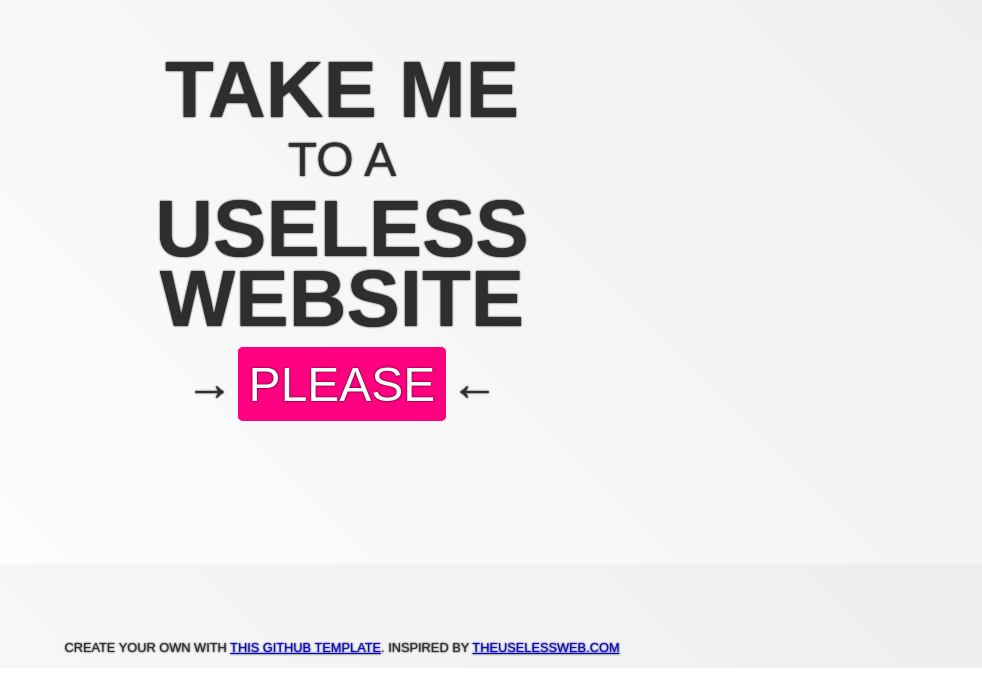
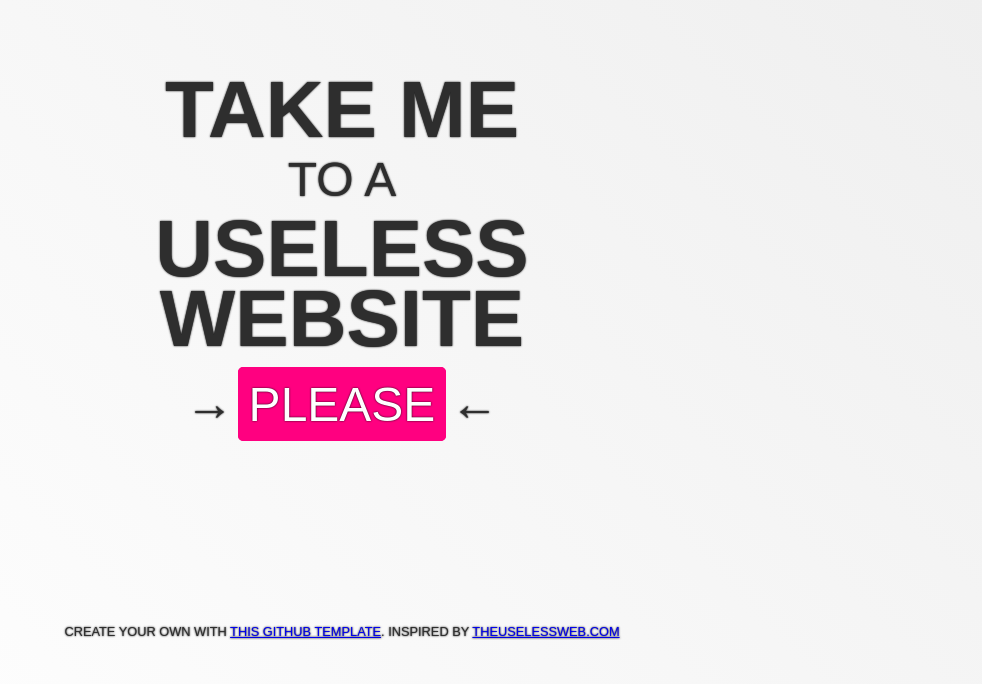
Before and after one commit to VaagenIM/useless-site-template, a plain HTML site: page index.html in a window 1280 px wide. Shown: the part 132-816 px from the top of the page, without its empty margins (298-1280 px from the left). Drawn offline with Linux system fonts and the light colour scheme.

Commit message:
Update index.html

```diff
--- a/index.html
+++ b/index.html
@@ -9,5 +9,5 @@
 
         function redirect() {}
     </script>
-    <meta charset="UTF-8"> <meta name="viewport" content="width=device-width, user-scalable=no, initial-scale=1.0, maximum-scale=1.0, minimum-scale=1.0"> <meta http-equiv="X-UA-Compatible" content="ie=edge"> <title>Take me to a useless site!</title> <style>body{display: flex; justify-content: center; align-items: center; height: 85vh; text-transform: uppercase; font-family: sans-serif; background: linear-gradient(45deg, #fff, #eee); text-shadow: 0 0 2px #000; color: #2e2e2e;}h1{font-size: 5rem; font-weight: bold;}h2{font-size: 3rem; font-weight: lighter;}div{text-align: center; line-height: 1em;}.please{padding-top: 1rem;}.please i{font-size: 3rem;}.please span{background-color: #ff0080; border: 1px solid #ff0080; border-radius: 5px; color: #fff; padding: 0.2em; cursor: pointer; display: inline; font-size: 3rem;}.please span:hover{background-color: #ff1493;}footer{position: absolute; bottom: 0; left: 0; right: 0; text-align: center; font-size: 0.8rem; color: #2e2e2e;}</style></head><body> <div> <h1>Take me</h1> <h2>to a</h2></h2> <h1>useless</h1> <h1>website</h1> <div class="please"> <i>→</i> <span onclick="window.location.href=uselessSites[Math.floor(Math.random() * uselessSites.length)]">Please</span> <i>←</i> </div></div><footer> <p>Create your own with <a href="https://github.com/VaagenIM/useless-site-template">this GitHub Template</a>. Inspired by <a href="https://theuselessweb.com/">theuselessweb.com</a></p></footer></body>
+    <meta charset="UTF-8"> <meta name="viewport" content="width=device-width, user-scalable=no, initial-scale=1.0, maximum-scale=1.0, minimum-scale=1.0"> <meta http-equiv="X-UA-Compatible" content="ie=edge"> <title>Take me to a useless site!</title> <style>body{display: flex; justify-content: center; align-items: center; height: 100vh; text-transform: uppercase; font-family: sans-serif; background: linear-gradient(45deg, #fff, #eee); text-shadow: 0 0 2px #000; color: #2e2e2e; overflow: hidden;}h1{font-size: 5rem; font-weight: bold;}h2{font-size: 3rem; font-weight: lighter;}div{text-align: center; line-height: 1em; padding-bottom: 5vh;}.please{padding-top: 1rem;}.please i{font-size: 3rem;}.please span{background-color: #ff0080; border: 1px solid #ff0080; border-radius: 5px; color: #fff; padding: 0.2em; cursor: pointer; display: inline; font-size: 3rem;}.please span:hover{background-color: #ff1493;}footer{position: absolute; bottom: 1rem; left: 0; right: 0; text-align: center; font-size: 0.8rem;}</style></head><body> <div> <h1>Take me</h1> <h2>to a</h2></h2> <h1>useless</h1> <h1>website</h1> <div class="please"> <i>→</i> <span onclick="window.location.href=uselessSites[Math.floor(Math.random() * uselessSites.length)]">Please</span> <i>←</i> </div></div><footer> <p>Create your own with <a href="https://github.com/VaagenIM/useless-site-template">this GitHub Template</a>. Inspired by <a href="https://theuselessweb.com/">theuselessweb.com</a></p></footer></body>
 </html>
```
